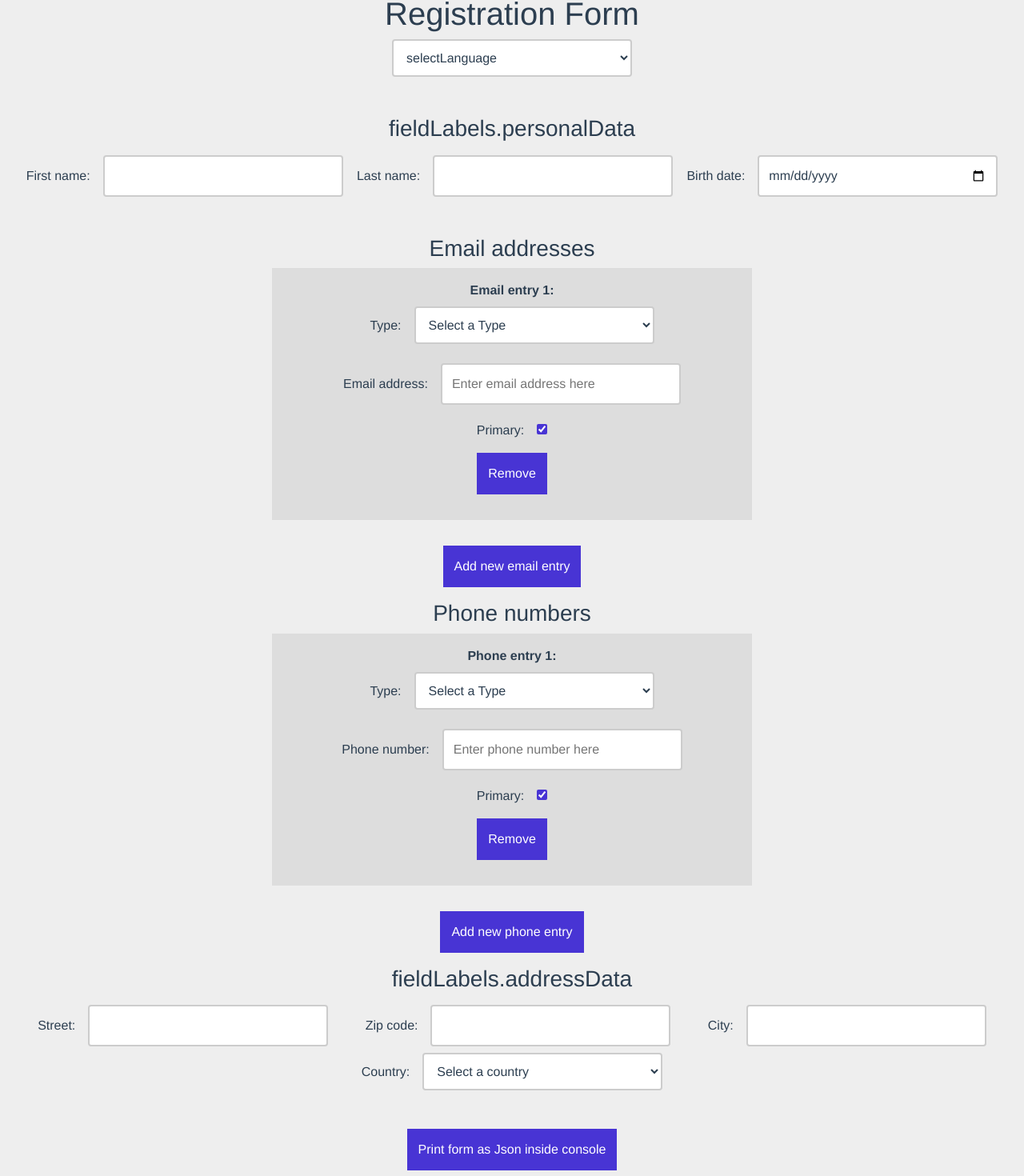
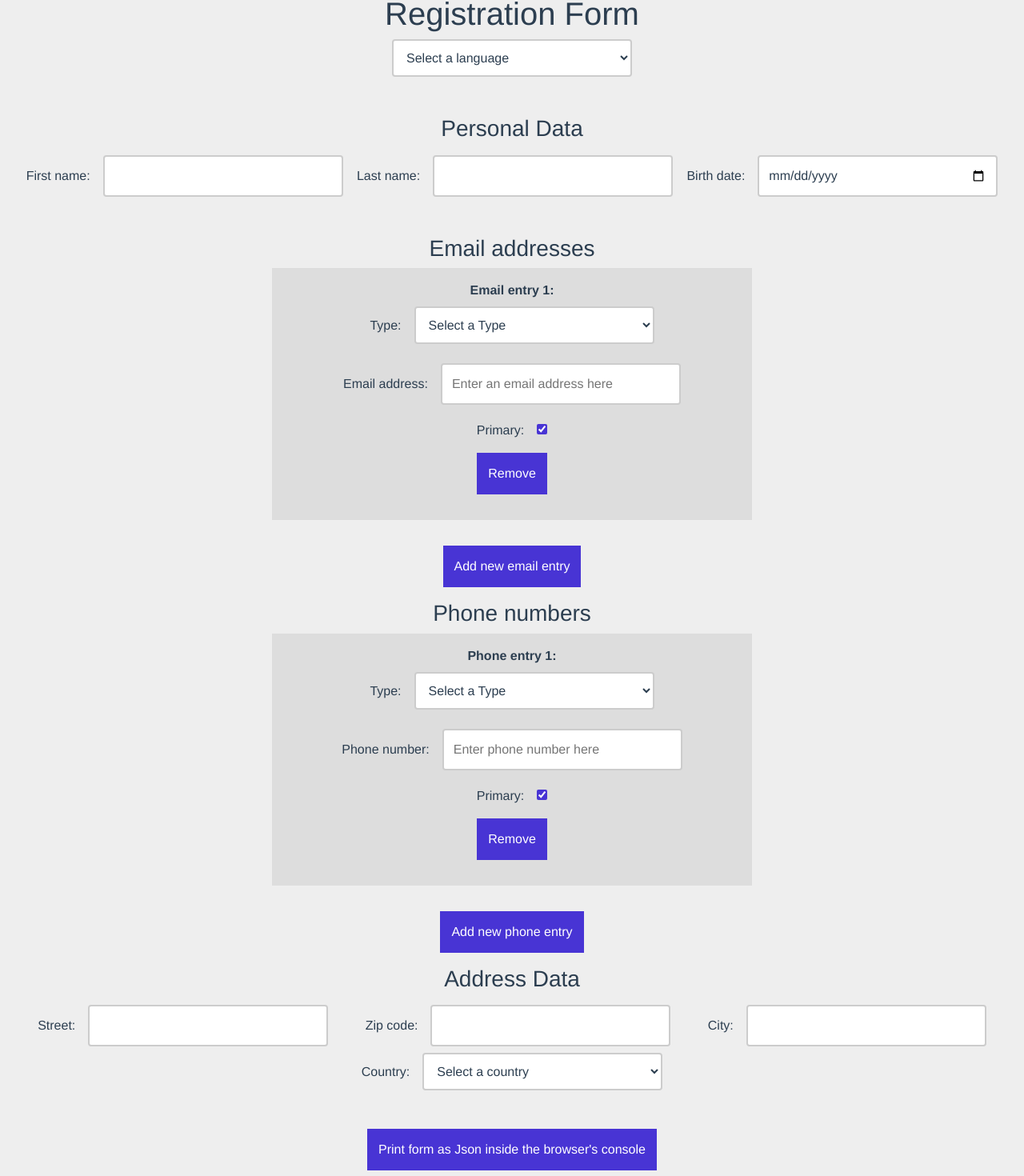
Before and after one commit to rafaelhmelo/assignment-m3, a Vue app in the folder assignment-m3/: page / in a window 1280 px wide. Shown: the part 115-1585 px from the top of the page at 80% size. Built offline with nearby package versions, Linux system fonts and the light colour scheme.

Commit message:
fix: Add missing translations and fix a bug with the remove phone address button.

```diff
--- a/assignment-m3/src/components/BusinessForm.vue
+++ b/assignment-m3/src/components/BusinessForm.vue
@@ -139,7 +139,7 @@
               type="email"
               :id="'emailValue-' + index"
               v-model="email.value"
-              placeholder="Enter email address here"
+              placeholder="Enter an email address here"
               required
               @input="validateEmail(index)"
             />
@@ -276,7 +276,7 @@
               <span
                 class="error"
                 v-if="errors.phones.individualErrors[index].invalid"
-                >{{ getTranslation("errors.phone.invalid") }}</span
+                >{{ getTranslation("errors.phones.invalid") }}</span
               >
             </div>
           </div>
@@ -300,11 +300,11 @@
             </button>
           </div>
         </div>
+      </div>
 
-        <button class="add-new" type="button" @click="addPhone">
-          {{ getTranslation("fieldLabels.phones.btnAddNew") }}
-        </button>
-      </div>
+      <button class="add-new" type="button" @click="addPhone">
+        {{ getTranslation("fieldLabels.phones.btnAddNew") }}
+      </button>
     </div>
 
     <h3>{{ getTranslation("fieldLabels.addressData") }}</h3>
@@ -634,7 +634,7 @@
     </div>
 
     <button type="button" @click="printJsonInConsole">
-      Print form as Json inside console
+      {{ getTranslation("fieldLabels.btnPrintFormInConsole") }}
     </button>
   </form>
 </template>
@@ -736,7 +736,10 @@ export default {
       translations: {
         en: {
           formTitle: "Registration Form",
+          selectLanguage: "Select a language",
           fieldLabels: {
+            personalData: "Personal Data",
+            addressData: "Address Data",
             firstName: "First name",
             lastName: "Last name",
             birthDate: "Birth date",
@@ -748,6 +751,7 @@ export default {
               primary: "Primary",
               btnAddNew: "Add new email entry",
               btnRemove: "Remove",
+              placeholder: "Enter email address here",
             },
             phones: {
               title: "Phone numbers",
@@ -757,6 +761,7 @@ export default {
               primary: "Primary",
               btnAddNew: "Add new phone entry",
               btnRemove: "Remove",
+              placeholder: "Enter phone number here",
             },
             street: "Street",
             zipCode: "Zip code",
@@ -787,6 +792,7 @@ export default {
           errors: {
             empty: "This field is required and cannot be empty.",
             emails: {
+              invalid: "The entered email is invalid",
               noEntries: "You must enter at least one email.",
               missingType: "You must select a type.",
               moreThan4Other:
@@ -799,6 +805,7 @@ export default {
             phones: {
               invalid: "The entered phone number is invalid.",
               noEntries: "You must enter at least one phone number.",
+              missingType: "You must select a type.",
               moreThan3Other:
                 "You can only select up to 3 phones with type 'Other'",
               noPrimary:
@@ -810,7 +817,10 @@ export default {
         },
         de: {
           formTitle: "Anmeldeformular",
+          selectLanguage: "Wählen Sie eine Sprache",
           fieldLabels: {
+            personalData: "Persönliche Daten",
+            addressData: "Adressdaten",
             firstName: "Vorname",
             lastName: "Nachname",
             birthDate: "Geburtsdatum",
@@ -822,6 +832,7 @@ export default {
               primary: "Primäre",
               btnAddNew: "Neu hinzufügen",
               btnRemove: "Entfernen",
+              placeholder: "E-Mail-Adresse hier eingeben",
             },
             phones: {
               title: "Telefonnummern",
@@ -831,6 +842,7 @@ export default {
               primary: "Primär",
               btnAddNew: "Neu hinzufügen",
               btnRemove: "Entfernen",
+              placeholder: "Geben Sie hier Ihre Telefonnummer ein",
             },
             street: "Straße",
             zipCode: "Postleitzahl",
@@ -862,6 +874,7 @@ export default {
             empty: "Dieses Feld ist erforderlich und darf nicht leer sein.",
             noEntries: "Sie müssen mindestens eine E-Mail eingeben.",
             emails: {
+              invalid: "Die eingegebene E-Mail ist ungültig",
               missingType: "Sie müssen einen Typ auswählen.",
               moreThan4Other:
                 "Sie können nur bis zu 4 E-Mails mit dem Typ 'Other' auswählen.",
```
